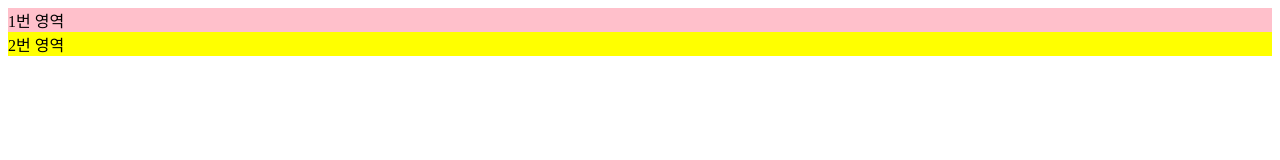
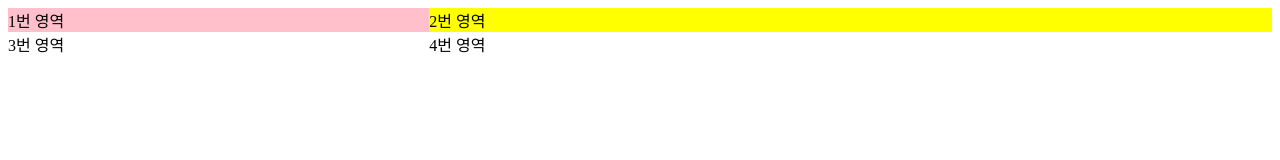
Before and after one commit to kimyj8078/test001, a plain HTML site: page index.html in a window 1280 px wide. Drawn offline with Linux system fonts and the light colour scheme.

Commit message:
Update index.html

```diff
--- a/index.html
+++ b/index.html
@@ -6,12 +6,21 @@
     <meta name="viewport" content="width=device-width, initial-scale=1.0">
     <title>Document</title>
     <style>
+        .myGrid{
+           display:grid;
+           grid-template-rows: 1fr 2fr;
+           grid-template-columns: 1fr 2fr;
+        }
         #first{background-color:pink}
         #second{background-color:yellow}
+        #third{background-color:grèen}
+        #fourth{background-color:bluesky}
     </style>
 <div class="myGrid">
   <div id="first">1번 영역</div>
   <div id="second">2번 영역</div>
+  <div id="third">3번 영역</div>
+  <div id="fourth">4번 영역</div>
 </div>
 </head>
 <body>
```
